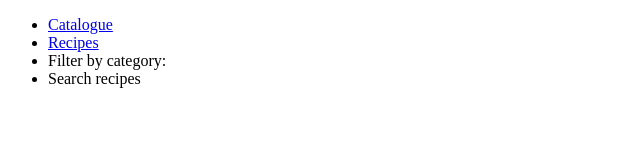
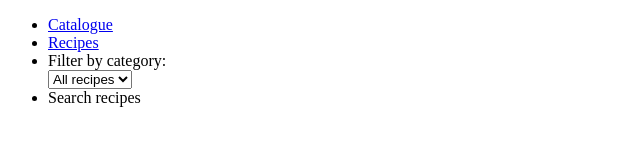
Before and after one commit to gango-anan/recipe-catalogue, a React (Create React App) app: page /1 in a window 1280 px wide. Shown: the top 160 px of the page, without its empty margins (0-640 px from the left). Built offline with nearby package versions, Linux system fonts and the light colour scheme.

Commit message:
Add FilterRecipes component.

```diff
--- /dev/null
+++ b/src/components/FilterRecipes.js
@@ -0,0 +1,20 @@
+import React from 'react';
+
+const categories = [];
+
+const FilterRecipes = () => {
+  return (
+    <div>
+      <select name="categories" id="categories">
+        <option value="All recipes">All recipes</option>
+        {
+          categories.map((category) => {
+            <option key={category} value={category}>{category}</option>
+          })
+        }
+      </select>
+    </div>
+  );
+}
+
+export default FilterRecipes;
--- a/src/components/Navbar.js
+++ b/src/components/Navbar.js
@@ -1,4 +1,5 @@
 import React from 'react';
+import FilterRecipes from './FilterRecipes';
 
 const Navbar = () => {
   return (
@@ -8,6 +9,7 @@ const Navbar = () => {
         <li><a href="/recipes">Recipes</a></li>
         <li>
           Filter by category:
+          <FilterRecipes />
         </li>
         <li>Search recipes</li>
       </ul>
```
Also changed, not shown: src/components/SearchRecipe.js (added).
